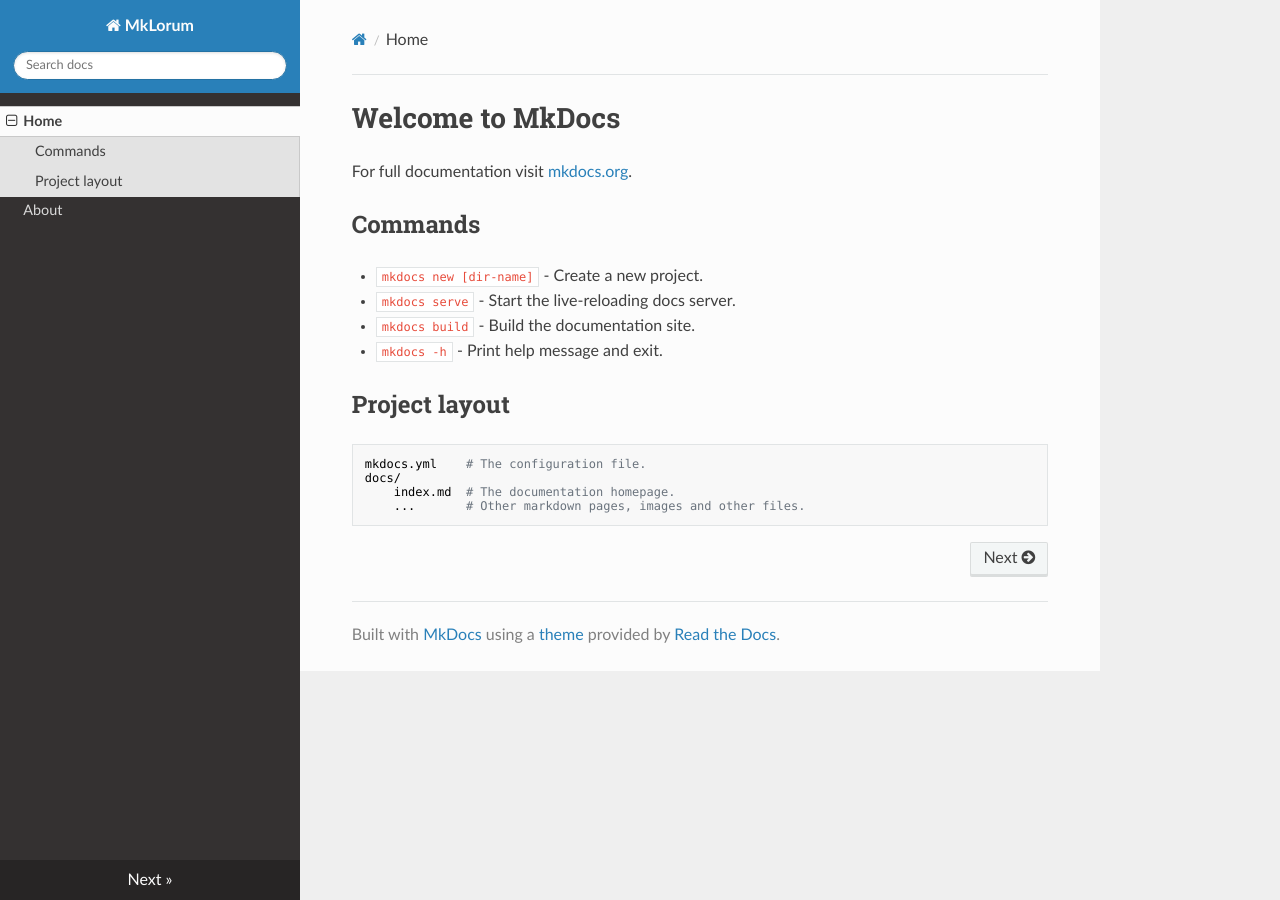
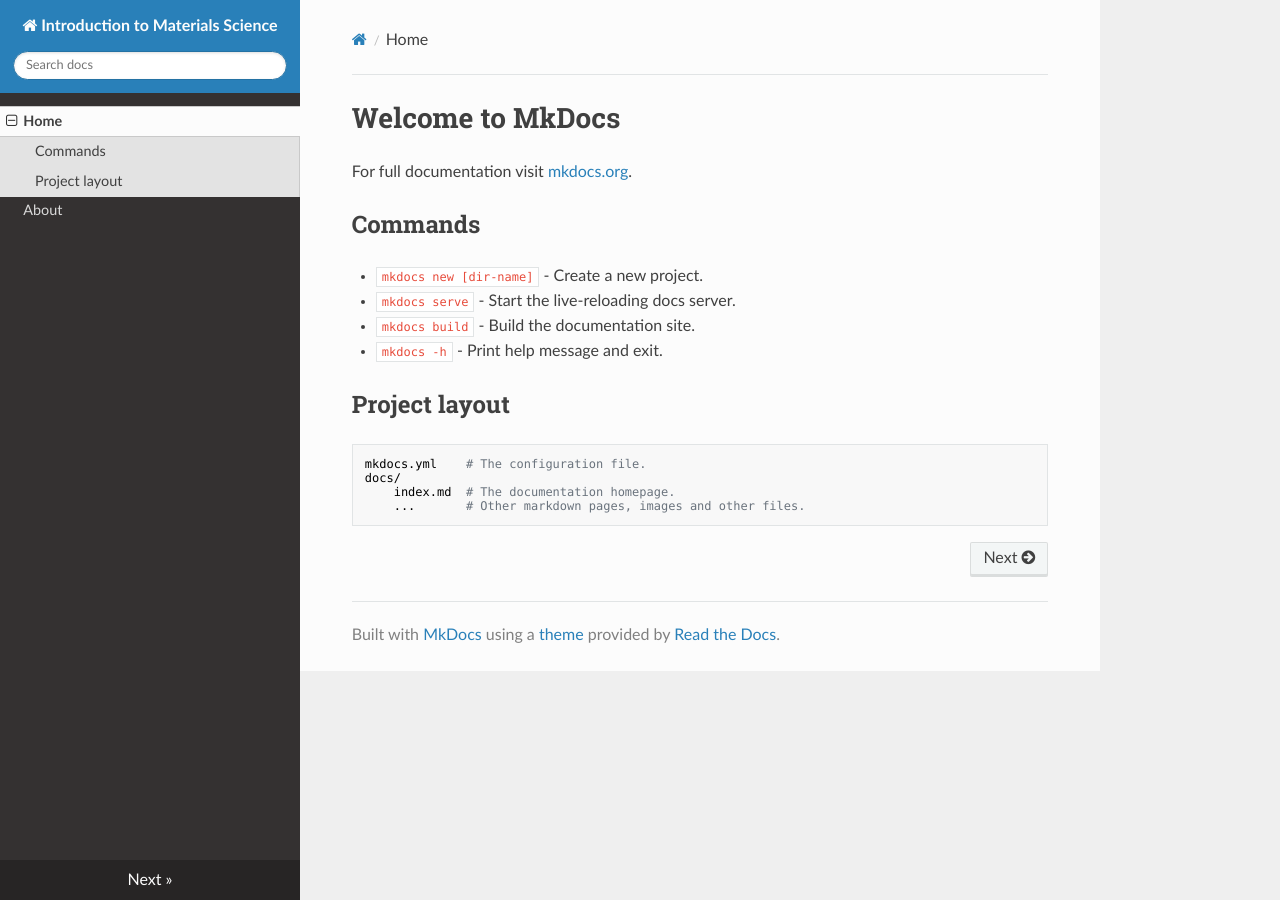
Before and after one commit to scott-materials/scott-materials.github.io, an MkDocs documentation site: the page built from docs/index.md, in a window 1280 px wide. Built offline with MkDocs 1.6.1, drawn with Linux system fonts in a browser that asks for light colours; nearby versions of some CDN libraries.

Commit message:
site url corrected

```diff
--- a/mkdocs.yml
+++ b/mkdocs.yml
@@ -1,5 +1,5 @@
-site_name: MkLorum
-site_url: https://example.com/
+site_name: Introduction to Materials Science
+site_url: https://intromatsci.com/
 nav:
     - Home: index.md
     - About: about.md
```
